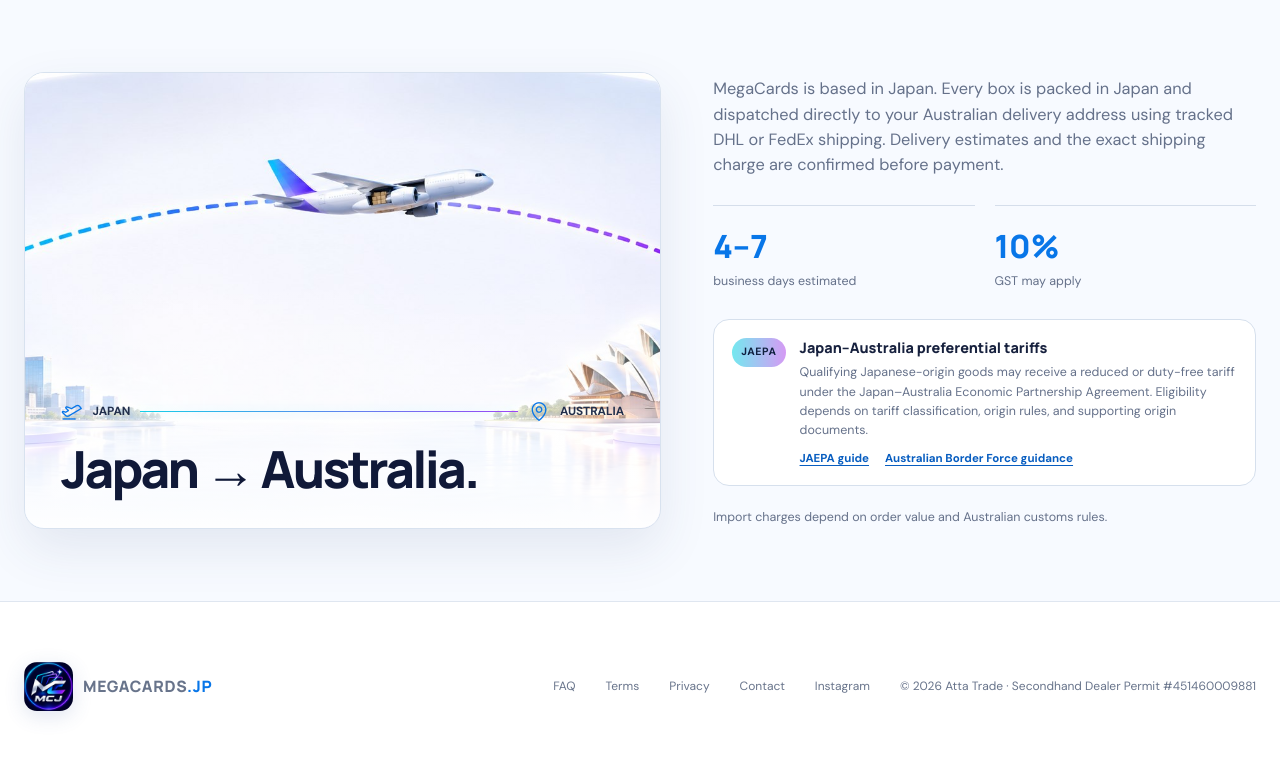
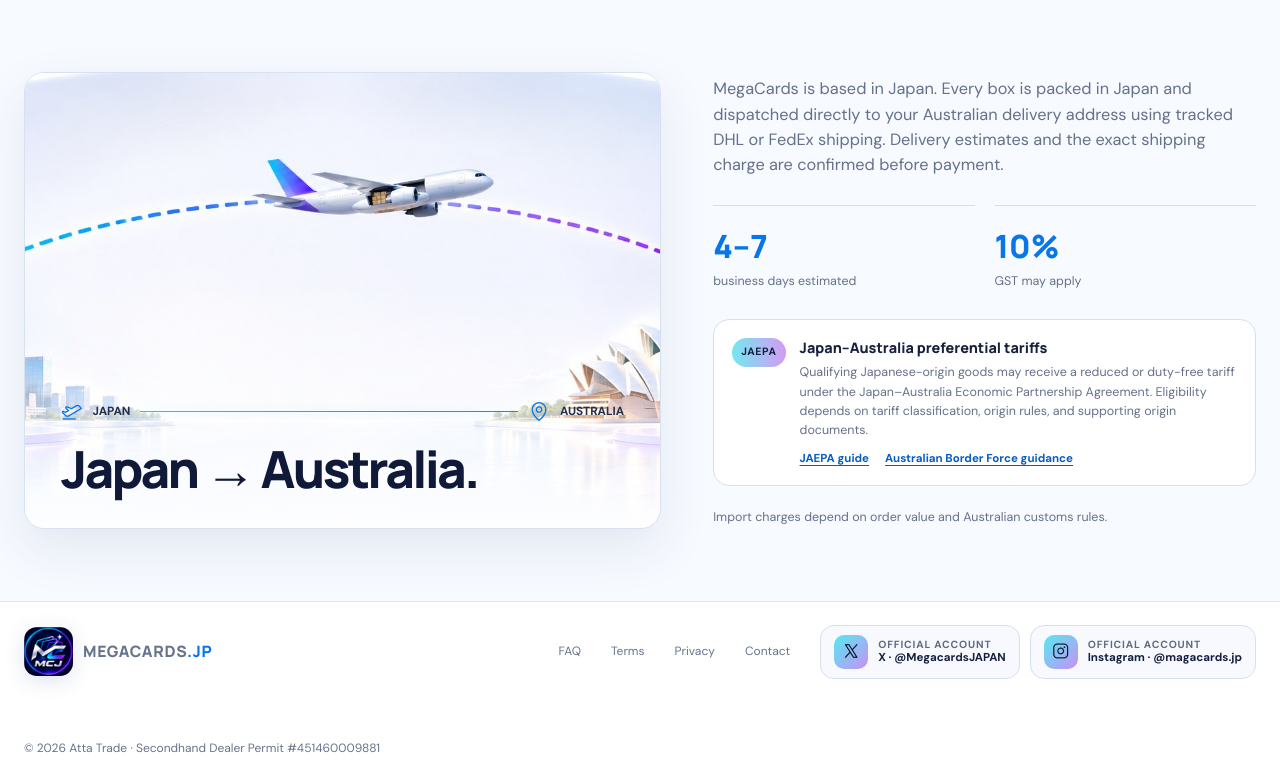
Before and after one commit to attatrade2020/megacards.jp, a PHP site: page /index.html in a window 1280 px wide. Shown: the part 4524-5304 px from the top of the page. Before the commit the page ends 5243 px from the top, so only its background shows below. Run offline with PHP 8.4, Linux system fonts and the light colour scheme; data that the repository does not hold is empty.

Commit message:
feat: add official social account links

```diff
--- a/faq.html
+++ b/faq.html
@@ -12,10 +12,11 @@
   <link rel="preconnect" href="https://fonts.googleapis.com">
   <link rel="preconnect" href="https://fonts.gstatic.com" crossorigin>
   <link href="https://fonts.googleapis.com/css2?family=DM+Sans:wght@400;500;600;700&family=Manrope:wght@600;700;800&display=swap" rel="stylesheet">
+  <link rel="stylesheet" href="https://cdn.jsdelivr.net/npm/@phosphor-icons/web@2.1.2/src/regular/style.css" integrity="sha384-6p9AefaqUhEVheRlj1mpAkbngHXy9mbYMrIdcIt4Jlc9lOLIablJq3bBsLOjGwZ7" crossorigin="anonymous">
   <link rel="stylesheet" href="styles.css?v=20261009-01">
   <link rel="stylesheet" href="faq.css?v=20261008-4">
   <link rel="stylesheet" href="brand-theme.css?v=20261116-01">
-  <link rel="stylesheet" href="white-showroom.css?v=20261117-04">
+  <link rel="stylesheet" href="white-showroom.css?v=20261117-05">
   <script type="application/ld+json">
   {
     "@context":"https://schema.org",
@@ -114,6 +115,6 @@
     <section class="faq-cta"><div class="shell"><div><p class="eyebrow">Ready to browse?</p><h2>Find your next Japanese box.</h2></div><a class="button button--primary" href="/#shop">Shop all boxes</a></div></section>
   </main>
 
-  <footer><div class="shell footer__inner"><a class="brand brand--footer" href="/"><img class="brand__logo" src="assets/brand/mcj-logo.png" alt="" width="72" height="72"><span class="brand__wordmark">MEGACARDS<span class="brand__suffix">.JP</span></span></a><p><a href="terms.html">Terms</a></p><p><a href="privacy.html">Privacy</a></p><p><a href="mailto:info@megacards.jp">Contact</a></p><p><a href="https://www.instagram.com/magacards.jp/" target="_blank" rel="noopener noreferrer">Instagram</a></p><p>© 2026 Atta Trade · Secondhand Dealer Permit #451460009881</p></div></footer>
+  <footer><div class="shell footer__inner"><a class="brand brand--footer" href="/"><img class="brand__logo" src="assets/brand/mcj-logo.png" alt="" width="72" height="72"><span class="brand__wordmark">MEGACARDS<span class="brand__suffix">.JP</span></span></a><p><a href="terms.html">Terms</a></p><p><a href="privacy.html">Privacy</a></p><p><a href="mailto:info@megacards.jp">Contact</a></p><div class="footer__socials" role="group" aria-label="Official social media accounts"><a class="footer-social" href="https://x.com/MegacardsJAPAN" target="_blank" rel="noopener noreferrer" aria-label="Official account X · @MegacardsJAPAN (opens in a new tab)"><i class="ph ph-x-logo" aria-hidden="true"></i><span><small>Official account</small>X · @MegacardsJAPAN</span></a><a class="footer-social" href="https://www.instagram.com/magacards.jp/" target="_blank" rel="noopener noreferrer" aria-label="Official account Instagram · @magacards.jp (opens in a new tab)"><i class="ph ph-instagram-logo" aria-hidden="true"></i><span><small>Official account</small>Instagram · @magacards.jp</span></a></div><p>© 2026 Atta Trade · Secondhand Dealer Permit #451460009881</p></div></footer>
 </body>
 </html>
--- a/index.html
+++ b/index.html
@@ -14,7 +14,7 @@
   <link rel="stylesheet" href="https://cdn.jsdelivr.net/npm/@phosphor-icons/web@2.1.2/src/regular/style.css" integrity="sha384-6p9AefaqUhEVheRlj1mpAkbngHXy9mbYMrIdcIt4Jlc9lOLIablJq3bBsLOjGwZ7" crossorigin="anonymous">
   <link rel="stylesheet" href="styles.css?v=20261012-02">
   <link rel="stylesheet" href="brand-theme.css?v=20261116-01">
-  <link rel="stylesheet" href="white-showroom.css?v=20261117-04">
+  <link rel="stylesheet" href="white-showroom.css?v=20261117-05">
 </head>
 <body>
   <div class="announcement">
@@ -362,7 +362,10 @@
       <p><a href="terms.html">Terms</a></p>
       <p><a href="privacy.html">Privacy</a></p>
       <p><a href="mailto:info@megacards.jp">Contact</a></p>
-      <p><a href="https://www.instagram.com/magacards.jp/" target="_blank" rel="noopener noreferrer">Instagram</a></p>
+      <div class="footer__socials" role="group" aria-label="Official social media accounts">
+        <a class="footer-social" href="https://x.com/MegacardsJAPAN" target="_blank" rel="noopener noreferrer" aria-label="Official account X · @MegacardsJAPAN (opens in a new tab)"><i class="ph ph-x-logo" aria-hidden="true"></i><span><small>Official account</small>X · @MegacardsJAPAN</span></a>
+        <a class="footer-social" href="https://www.instagram.com/magacards.jp/" target="_blank" rel="noopener noreferrer" aria-label="Official account Instagram · @magacards.jp (opens in a new tab)"><i class="ph ph-instagram-logo" aria-hidden="true"></i><span><small>Official account</small>Instagram · @magacards.jp</span></a>
+      </div>
       <p>© 2026 Atta Trade · Secondhand Dealer Permit #451460009881</p>
     </div>
   </footer>
--- a/privacy.html
+++ b/privacy.html
@@ -8,7 +8,8 @@
   <script async src="https://www.googletagmanager.com/gtag/js?id=G-SPWWT45MZF"></script><script src="/ga4_attribution.js"></script>
   <link rel="preconnect" href="https://fonts.googleapis.com"><link rel="preconnect" href="https://fonts.gstatic.com" crossorigin>
   <link href="https://fonts.googleapis.com/css2?family=DM+Sans:wght@400;500;600;700&family=Manrope:wght@600;700;800&display=swap" rel="stylesheet">
-  <link rel="stylesheet" href="styles.css?v=20261015-01"><link rel="stylesheet" href="faq.css?v=20261008-4"><link rel="stylesheet" href="legal.css?v=20261015-01"><link rel="stylesheet" href="brand-theme.css?v=20261116-01"><link rel="stylesheet" href="white-showroom.css?v=20261117-04">
+  <link rel="stylesheet" href="https://cdn.jsdelivr.net/npm/@phosphor-icons/web@2.1.2/src/regular/style.css" integrity="sha384-6p9AefaqUhEVheRlj1mpAkbngHXy9mbYMrIdcIt4Jlc9lOLIablJq3bBsLOjGwZ7" crossorigin="anonymous">
+  <link rel="stylesheet" href="styles.css?v=20261015-01"><link rel="stylesheet" href="faq.css?v=20261008-4"><link rel="stylesheet" href="legal.css?v=20261015-01"><link rel="stylesheet" href="brand-theme.css?v=20261116-01"><link rel="stylesheet" href="white-showroom.css?v=20261117-05">
 </head>
 <body>
   <div class="announcement"><div class="shell announcement__inner"><span>Shipped from Japan</span><span class="announcement__copy">Customer and order information is handled securely</span><a href="/faq.php">Customer guide</a></div></div>
@@ -30,5 +31,5 @@
       </div>
     </div>
   </main>
-  <footer><div class="shell footer__inner"><a class="brand brand--footer" href="/"><img class="brand__logo" src="assets/brand/mcj-logo.png" alt="" width="72" height="72"><span class="brand__wordmark">MEGACARDS<span class="brand__suffix">.JP</span></span></a><p><a href="faq.php">FAQ</a></p><p><a href="terms.html">Terms</a></p><p><a href="privacy.html">Privacy</a></p><p><a href="mailto:info@megacards.jp">Contact</a></p><p>© 2026 Atta Trade · Secondhand Dealer Permit #451460009881</p></div></footer>
+  <footer><div class="shell footer__inner"><a class="brand brand--footer" href="/"><img class="brand__logo" src="assets/brand/mcj-logo.png" alt="" width="72" height="72"><span class="brand__wordmark">MEGACARDS<span class="brand__suffix">.JP</span></span></a><p><a href="faq.php">FAQ</a></p><p><a href="terms.html">Terms</a></p><p><a href="privacy.html">Privacy</a></p><p><a href="mailto:info@megacards.jp">Contact</a></p><div class="footer__socials" role="group" aria-label="Official social media accounts"><a class="footer-social" href="https://x.com/MegacardsJAPAN" target="_blank" rel="noopener noreferrer" aria-label="Official account X · @MegacardsJAPAN (opens in a new tab)"><i class="ph ph-x-logo" aria-hidden="true"></i><span><small>Official account</small>X · @MegacardsJAPAN</span></a><a class="footer-social" href="https://www.instagram.com/magacards.jp/" target="_blank" rel="noopener noreferrer" aria-label="Official account Instagram · @magacards.jp (opens in a new tab)"><i class="ph ph-instagram-logo" aria-hidden="true"></i><span><small>Official account</small>Instagram · @magacards.jp</span></a></div><p>© 2026 Atta Trade · Secondhand Dealer Permit #451460009881</p></div></footer>
 </body></html>
--- a/terms.html
+++ b/terms.html
@@ -8,7 +8,8 @@
   <script async src="https://www.googletagmanager.com/gtag/js?id=G-SPWWT45MZF"></script><script src="/ga4_attribution.js"></script>
   <link rel="preconnect" href="https://fonts.googleapis.com"><link rel="preconnect" href="https://fonts.gstatic.com" crossorigin>
   <link href="https://fonts.googleapis.com/css2?family=DM+Sans:wght@400;500;600;700&family=Manrope:wght@600;700;800&display=swap" rel="stylesheet">
-  <link rel="stylesheet" href="styles.css?v=20261015-01"><link rel="stylesheet" href="faq.css?v=20261008-4"><link rel="stylesheet" href="legal.css?v=20261015-01"><link rel="stylesheet" href="brand-theme.css?v=20261116-01"><link rel="stylesheet" href="white-showroom.css?v=20261117-04">
+  <link rel="stylesheet" href="https://cdn.jsdelivr.net/npm/@phosphor-icons/web@2.1.2/src/regular/style.css" integrity="sha384-6p9AefaqUhEVheRlj1mpAkbngHXy9mbYMrIdcIt4Jlc9lOLIablJq3bBsLOjGwZ7" crossorigin="anonymous">
+  <link rel="stylesheet" href="styles.css?v=20261015-01"><link rel="stylesheet" href="faq.css?v=20261008-4"><link rel="stylesheet" href="legal.css?v=20261015-01"><link rel="stylesheet" href="brand-theme.css?v=20261116-01"><link rel="stylesheet" href="white-showroom.css?v=20261117-05">
 </head>
 <body>
   <div class="announcement"><div class="shell announcement__inner"><span>Shipped from Japan</span><span class="announcement__copy">Sealed Japanese TCG boxes with tracked delivery</span><a href="/#shipping">Shipping info</a></div></div>
@@ -32,5 +33,5 @@
       </div>
     </div>
   </main>
-  <footer><div class="shell footer__inner"><a class="brand brand--footer" href="/"><img class="brand__logo" src="assets/brand/mcj-logo.png" alt="" width="72" height="72"><span class="brand__wordmark">MEGACARDS<span class="brand__suffix">.JP</span></span></a><p><a href="faq.php">FAQ</a></p><p><a href="terms.html">Terms</a></p><p><a href="privacy.html">Privacy</a></p><p><a href="mailto:info@megacards.jp">Contact</a></p><p>© 2026 Atta Trade · Secondhand Dealer Permit #451460009881</p></div></footer>
+  <footer><div class="shell footer__inner"><a class="brand brand--footer" href="/"><img class="brand__logo" src="assets/brand/mcj-logo.png" alt="" width="72" height="72"><span class="brand__wordmark">MEGACARDS<span class="brand__suffix">.JP</span></span></a><p><a href="faq.php">FAQ</a></p><p><a href="terms.html">Terms</a></p><p><a href="privacy.html">Privacy</a></p><p><a href="mailto:info@megacards.jp">Contact</a></p><div class="footer__socials" role="group" aria-label="Official social media accounts"><a class="footer-social" href="https://x.com/MegacardsJAPAN" target="_blank" rel="noopener noreferrer" aria-label="Official account X · @MegacardsJAPAN (opens in a new tab)"><i class="ph ph-x-logo" aria-hidden="true"></i><span><small>Official account</small>X · @MegacardsJAPAN</span></a><a class="footer-social" href="https://www.instagram.com/magacards.jp/" target="_blank" rel="noopener noreferrer" aria-label="Official account Instagram · @magacards.jp (opens in a new tab)"><i class="ph ph-instagram-logo" aria-hidden="true"></i><span><small>Official account</small>Instagram · @magacards.jp</span></a></div><p>© 2026 Atta Trade · Secondhand Dealer Permit #451460009881</p></div></footer>
 </body></html>
--- a/white-showroom.css
+++ b/white-showroom.css
@@ -359,10 +359,29 @@ body::before { display: none; }
 .legal-update { color: #43506a; background: #eefaff; border-left-color: #16cfe3; }
 
 footer { color: #7a859b; background: #fff; border-top: 1px solid #dfe6f0; }
+.footer__inner { min-height: 178px; flex-wrap: wrap; row-gap: 16px; }
 .brand--footer { color: #101938; }
 .footer__inner p,
 .footer__inner a { color: #68748b; }
 .footer__inner a:hover { color: #075dc0; }
+.footer__socials { display: flex; align-items: center; gap: 10px; }
+.footer__inner .footer-social {
+  display: flex;
+  min-height: 54px;
+  align-items: center;
+  gap: 10px;
+  padding: 8px 13px;
+  color: #14203e;
+  background: #f7f9fe;
+  border: 1px solid #d7e0ee;
+  border-radius: 14px;
+  text-decoration: none;
+  transition: transform .2s ease, border-color .2s ease, box-shadow .2s ease;
+}
+.footer__inner .footer-social:hover { color: #14203e; border-color: #8dbfe4; box-shadow: 0 10px 24px rgba(51,74,126,.1); transform: translateY(-2px); }
+.footer-social i { display: grid; width: 34px; height: 34px; flex: 0 0 auto; place-items: center; color: #08152d; background: linear-gradient(135deg, #55e9f1, #c990f5); border-radius: 10px; font-size: 1.15rem; }
+.footer-social span { display: flex; flex-direction: column; color: #14203e; font-size: .72rem; font-weight: 800; line-height: 1.25; white-space: nowrap; }
+.footer-social small { color: #5f6b82; font-size: .65rem; font-weight: 700; letter-spacing: .08em; text-transform: uppercase; }
 
 @media (max-width: 1240px) {
   .product-grid { grid-template-columns: repeat(4, minmax(0, 1fr)); }
@@ -417,8 +436,11 @@ footer { color: #7a859b; background: #fff; border-top: 1px solid #dfe6f0; }
   .product-grid { grid-template-columns: 1fr; }
   .product-card h3 { min-height: 0; font-size: .96rem; }
   .shipping__visual { min-height: 315px; }
+  .footer__socials { width: 100%; align-items: stretch; flex-direction: column; }
+  .footer__inner .footer-social { width: 100%; }
 }
 
 @media (prefers-reduced-motion: reduce) {
   .reveal-on-scroll { opacity: 1; transform: none; }
+  .footer__inner .footer-social:hover { transform: none; }
 }
```
Also changed, not shown: 1 other file.
